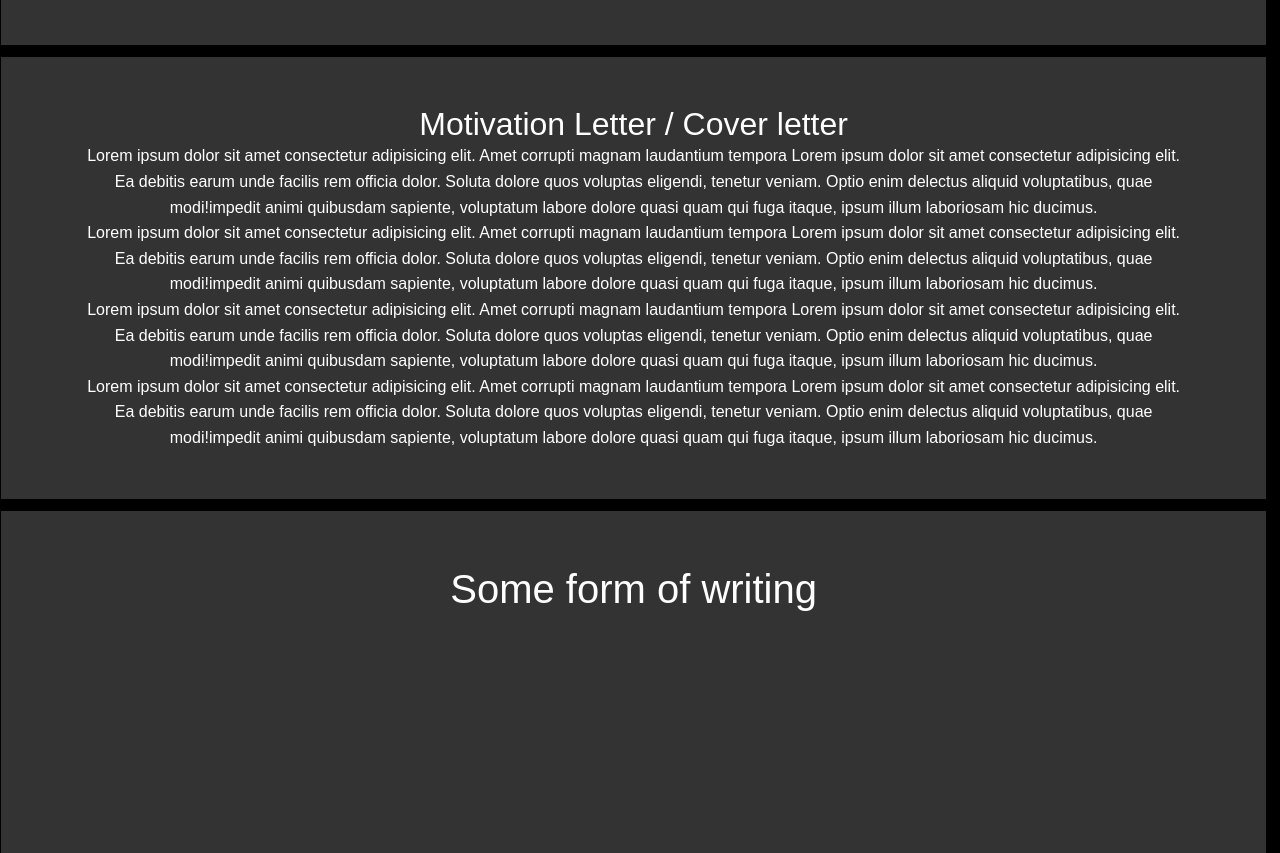
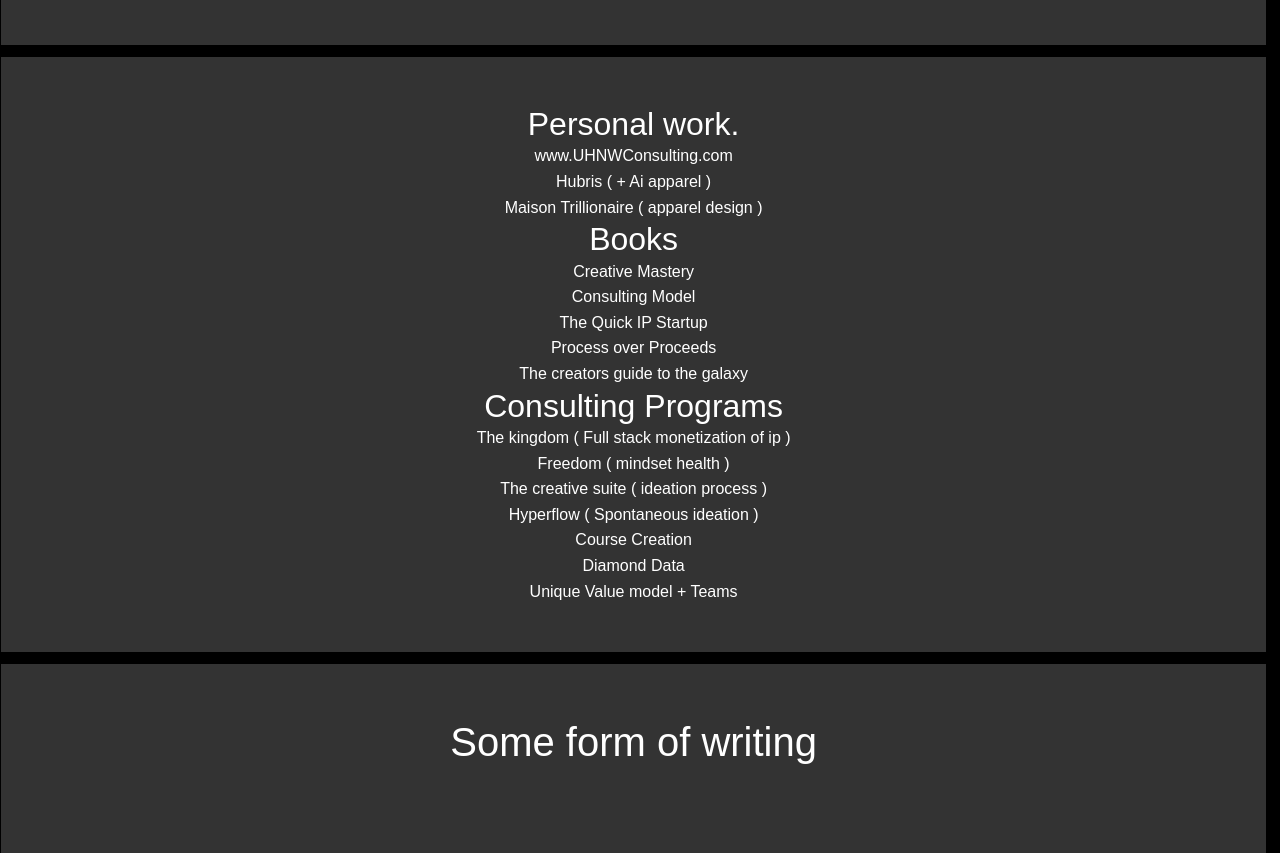
Before and after one commit to Hackettyhackhack/CV, a plain HTML site: page index2.html in a window 1280 px wide. Shown: the part 811-1664 px from the top of the page. Drawn offline with nearby package versions, Linux system fonts and the light colour scheme.

Commit message:
Update index2.html

```diff
--- a/index2.html
+++ b/index2.html
@@ -277,7 +277,7 @@
     </section>
     -->
     <div id="buffer"></div>
-
+<!--
     <section class="services py-5">
         <div class="container text-center">
             <h2>Motivation Letter / Cover letter</h2>
@@ -285,6 +285,32 @@
             <p>Lorem ipsum dolor sit amet consectetur adipisicing elit. Amet corrupti magnam laudantium tempora Lorem ipsum dolor sit amet consectetur adipisicing elit. Ea debitis earum unde facilis rem officia dolor. Soluta dolore quos voluptas eligendi, tenetur veniam. Optio enim delectus aliquid voluptatibus, quae modi!impedit animi quibusdam sapiente, voluptatum labore dolore quasi quam qui fuga itaque, ipsum illum laboriosam hic ducimus.</p>
             <p>Lorem ipsum dolor sit amet consectetur adipisicing elit. Amet corrupti magnam laudantium tempora Lorem ipsum dolor sit amet consectetur adipisicing elit. Ea debitis earum unde facilis rem officia dolor. Soluta dolore quos voluptas eligendi, tenetur veniam. Optio enim delectus aliquid voluptatibus, quae modi!impedit animi quibusdam sapiente, voluptatum labore dolore quasi quam qui fuga itaque, ipsum illum laboriosam hic ducimus.</p>
             <p>Lorem ipsum dolor sit amet consectetur adipisicing elit. Amet corrupti magnam laudantium tempora Lorem ipsum dolor sit amet consectetur adipisicing elit. Ea debitis earum unde facilis rem officia dolor. Soluta dolore quos voluptas eligendi, tenetur veniam. Optio enim delectus aliquid voluptatibus, quae modi!impedit animi quibusdam sapiente, voluptatum labore dolore quasi quam qui fuga itaque, ipsum illum laboriosam hic ducimus.</p>
+
+        </div>
+    </section>
+    -->
+        <section class="services py-5">
+        <div class="container text-center">
+            <h2>Personal work. </h2>
+            <p> www.UHNWConsulting.com</p>
+            <p> Hubris ( + Ai apparel )  </p>
+            <P> Maison Trillionaire ( apparel design ) </P>
+
+            <h2> Books </h2>
+            <p> Creative Mastery </p>
+            <p> Consulting Model </p>
+            <p> The Quick IP Startup </p>
+            <p> Process over Proceeds </p>
+            <p> The creators guide to the galaxy </p>
+
+            <h2> Consulting Programs </h2>
+                <p> The kingdom ( Full stack monetization of ip ) </p>
+                <p> Freedom ( mindset health )</p>
+                <p> The creative suite ( ideation process ) </p>
+                <p> Hyperflow ( Spontaneous ideation ) </p>
+                <p> Course Creation </p>
+                <p> Diamond Data </p>
+                <p> Unique Value model + Teams</p>
 
         </div>
     </section>
```
